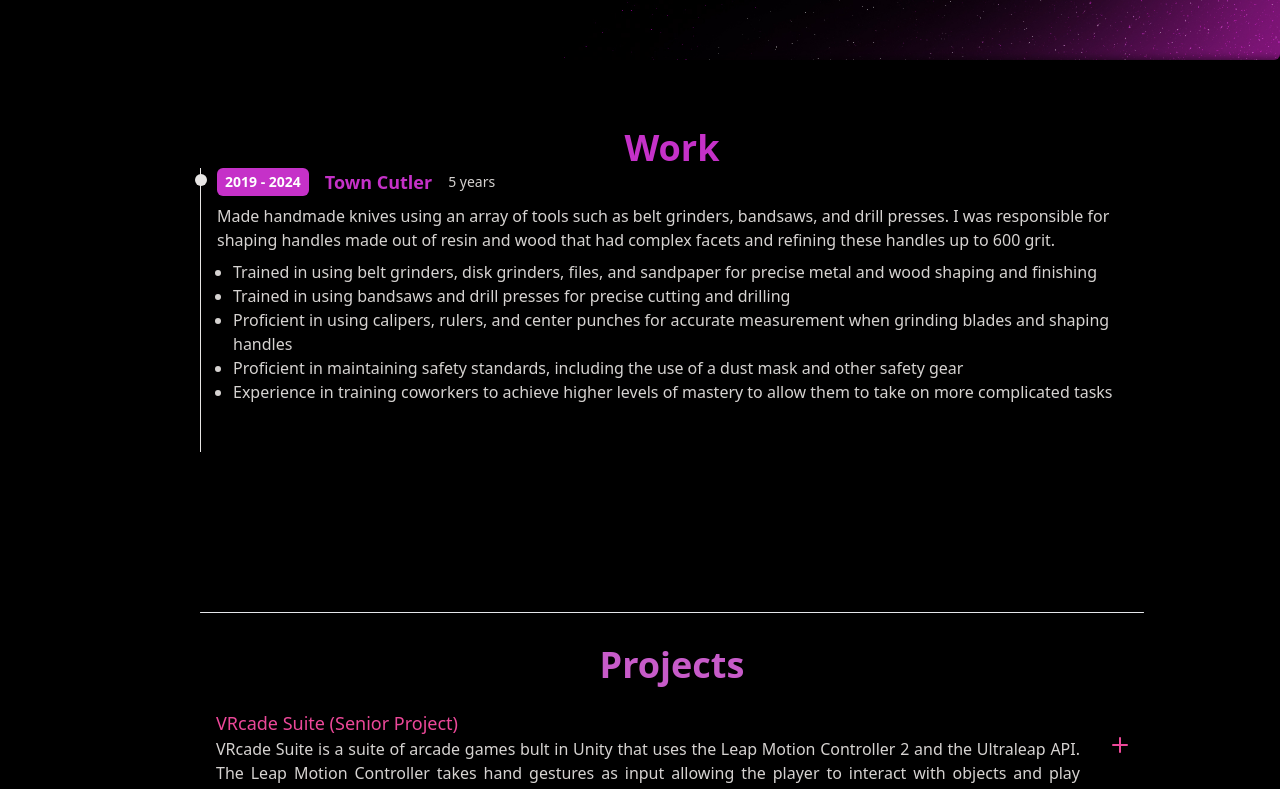
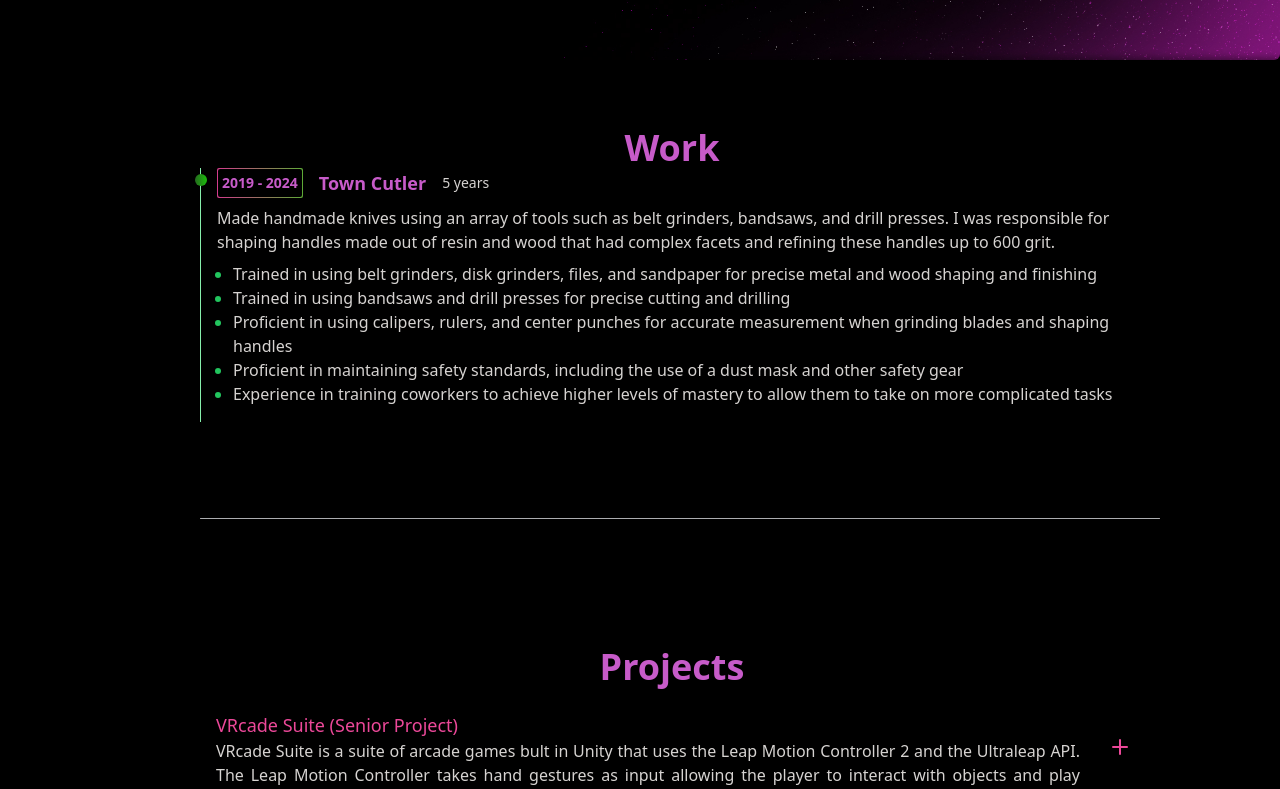
Before and after one commit to AustinMH0/personal-website, a React (Vite) app in the folder my-react-app/: page / in a window 1280 px wide. Shown: the part 740-1529 px from the top of the page. Built offline with nearby package versions, Linux system fonts and the light colour scheme.

Commit message:
Stylized Work

```diff
--- a/my-react-app/src/App.jsx
+++ b/my-react-app/src/App.jsx
@@ -17,8 +17,14 @@ function App() {
       <Sidenav />
       <Main />
       <Work />
+      <div className='max-w-[1040px] m-auto mb-16 md:pl-20'>
+        <hr className='h-px my-8 bg-pink-300 border-1 rounded-2xl opacity-75 dark:bg-stone-700'></hr>
+      </div>
       <ProjectDescription />
       <Projects />
+      <div className='max-w-[1040px] m-auto md:pl-20'>
+        <hr className='h-px my-8 bg-pink-300 border-1 rounded-2xl opacity-75 dark:bg-stone-700'></hr>
+      </div>
       <GraphicDesign />
       <Contact />
     </div>
--- a/my-react-app/src/components/Contact.jsx
+++ b/my-react-app/src/components/Contact.jsx
@@ -3,7 +3,6 @@ import React from 'react'
 const Contact = () => {
   return (
     <div id='contact' className='max-w-[1040px] m-auto md:pl-20 p-4 py-16'>
-        <hr className="h-px my-8 bg-stone-200 border-1 rounded-lg dark:bg-stone-700"></hr>
         <h1 className='py-4 text-4xl font-bold text-justify text-[#cd56cf]'>
             Contact
         </h1>
--- a/my-react-app/src/components/GraphicDesign.jsx
+++ b/my-react-app/src/components/GraphicDesign.jsx
@@ -10,7 +10,6 @@ import TillDeathImg from '../assets/TDdUT.jpg'
 const GraphicDesign = () => {
   return (
     <div id='graphicdesign' className='max-w-[1040px] m-auto md:pl-20 p-4 py-16'>
-        <hr className="h-px my-8 bg-stone-200 border-1 rounded-lg dark:bg-stone-700"></hr>
         <h1 className='py-2 text-4xl font-bold text-center text-[#d269d4]'>
             Graphic Design
         </h1>
--- a/my-react-app/src/components/ProjectDescription.jsx
+++ b/my-react-app/src/components/ProjectDescription.jsx
@@ -62,7 +62,6 @@ const data = [
 const ProjectDescription = () => {
   return (
     <div id='projectdescription' className='max-w-[1040px] m-auto md:pl-20 p-4 py-16 rounded-xl'>
-        <hr className="h-px my-8 bg-stone-200 border-1 rounded-lg dark:bg-stone-700"></hr>
         <h1 className='text-4xl font-bold text-center text-[#c75bc9]'>Projects</h1>
         {data.map((item, idx) => (
             <ProjectItemDescription
--- a/my-react-app/src/components/Work.jsx
+++ b/my-react-app/src/components/Work.jsx
@@ -26,7 +26,7 @@ const data = [
 const Work = () => {
   return (
     <div id='work' className='max-w-[1040px] m-auto md:pl-20 p-4 py-16 rounded-xl'>
-        <h1 className='text-4xl font-bold text-center text-[#c531c8]'>Work</h1>
+        <h1 className='text-4xl font-bold text-center text-[#c75bc9]'>Work</h1>
         {data.map((item, idx) => (
             <WorkItem
             key={idx}
--- a/my-react-app/src/components/WorkItem.jsx
+++ b/my-react-app/src/components/WorkItem.jsx
@@ -2,16 +2,18 @@ import React from 'react'
 
 const WorkItem = ({year, title, duration, description, details}) => {
   return (
-    <ol className='flex flex-col md:flex-row relative border-l border-stone-200'>
-        <li className='mb-10 ml-4'>
-            <div className='absolute w-3 h-3 bg-stone-200 rounded-full mt-1.5 -left-1.5 border-white'/>
+    <ol className='flex flex-col md:flex-row relative border-l border-green-300'>
+        <li className='mb-2 ml-4'>
+            <div className='absolute w-3 h-3 rounded-full mt-1.5 -left-1.5 border-white bg-gradient-to-r from-[#2a4e26] to-[#14ef00] gradient element-to-rotate'/>
             <p className='flex flex-wrap gap-4 flex-row items-center justify-start text-xs md:text-sm'>
-                <span className='inline-block px-2 py-1 font-semibold text-white bg-[#c531c8] rounded-md'>{year}</span>
-                <span className='text-lg font-semibold text-[#c531c8]'>{title}</span>
+              <div className='p-px rounded-sm bg-gradient-to-r from-[#e7299b] from-10% to-[#14ef00] gradient element-to-rotate'>
+                <span className='inline-block px-1 py-1 font-semibold text-[#c75bc9] bg-[#000000] rounded-sm'>{year}</span>
+              </div>
+                <span className='text-lg font-semibold text-[#c75bc9]'>{title}</span>
                 <span className='my-1 text-sm font-normal leading-none text-stone-300'>{duration}</span>
             </p>
             <p className='my-2 text-base font-normal text-stone-300'>{description}</p>
-            <ul className='my-2 text-base font-normal text-stone-300'>
+            <ul className='my-2 marker:text-green-500 text-base font-normal text-stone-300'>
               <li>{details}</li>
             </ul>
         </li>
```
